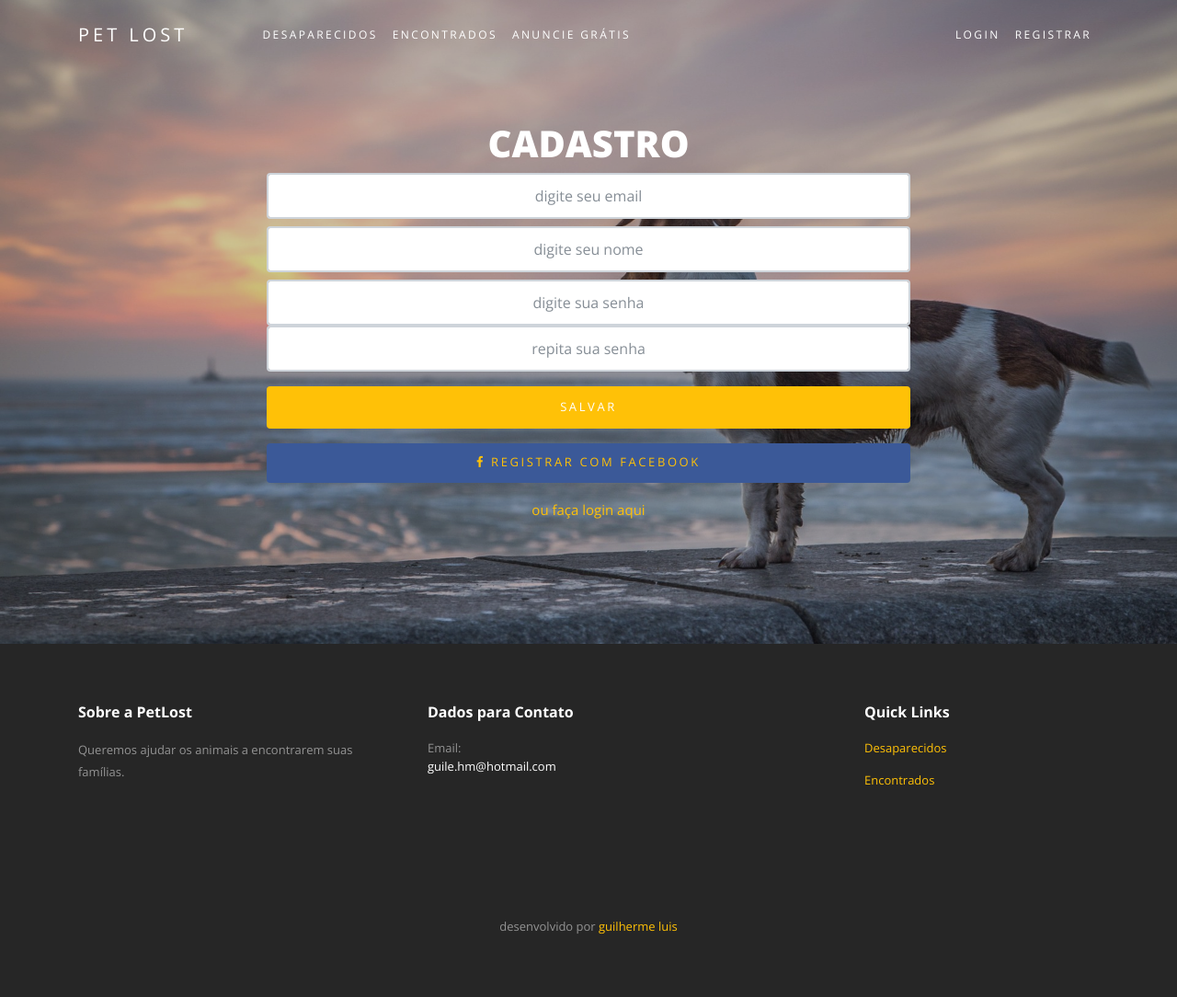
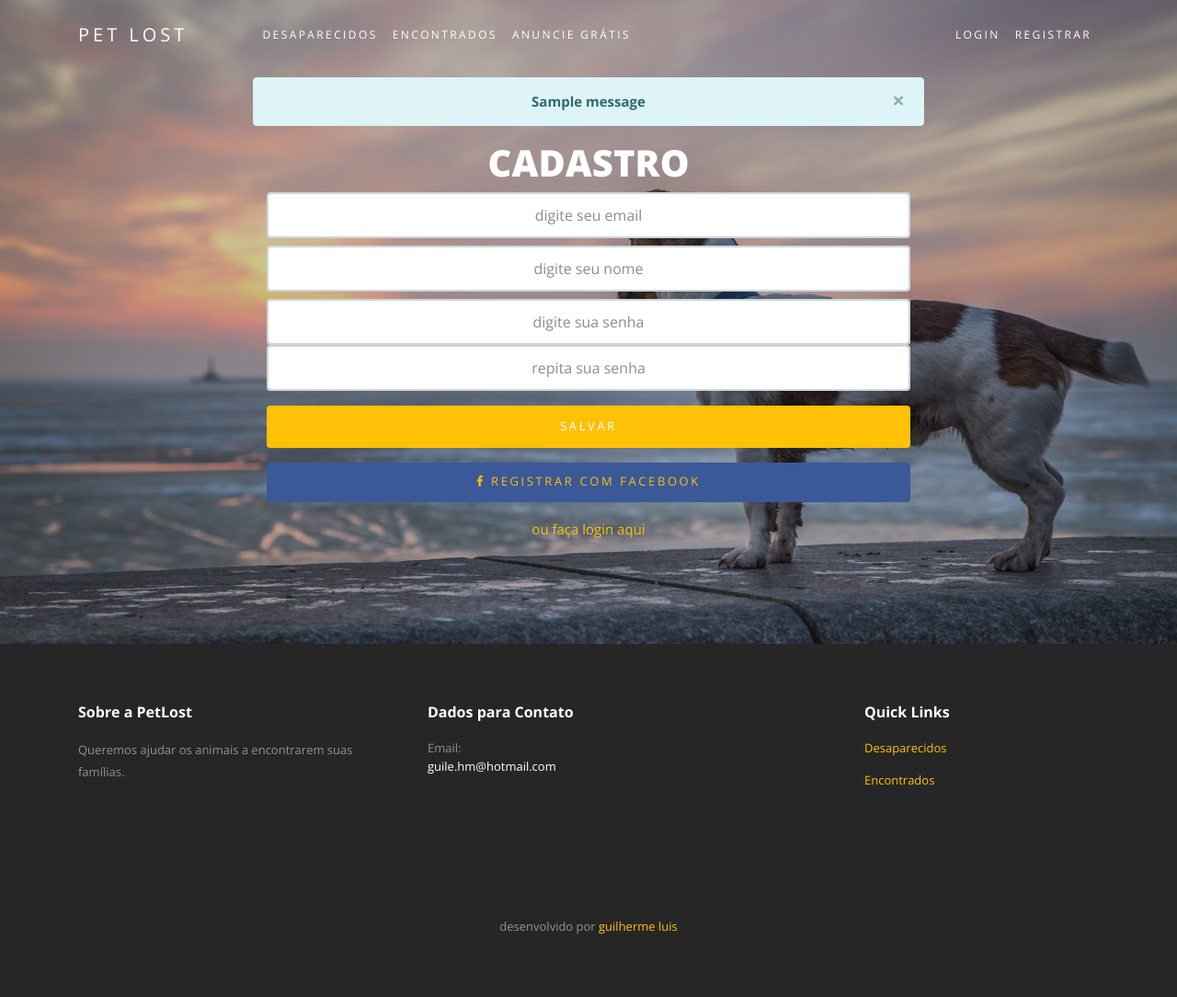
Before and after one commit to guilehm/pet-lost, a Django app: page /accounts/signup/ in a window 1280 px wide. Shown: the whole page at 92% size. Run offline with Django 3.2, Linux system fonts and the light colour scheme; tables that the repository leaves empty hold one stand-in row (values such as "Sample post"); one stand-in notice (Sample message) is shown; some libraries are stand-ins or nearby versions.

Commit message:
add recatpcha to html

```diff
--- a/web/templates/accounts/signup.html
+++ b/web/templates/accounts/signup.html
@@ -10,6 +10,16 @@
             <div class="container">
                 <div class="row slider-text align-items-center justify-content-center">
                     <div class="col-md-8 text-center col-sm-12 element-animate">
+                        {% if messages %}
+                            {% for message in messages %}
+                                <div class="alert {% if message.tags == 'error' %}alert-danger{% else %}alert-info{% endif %} alert-dismissible fade show" role="alert">
+                                    <strong>{{ message }}</strong>
+                                    <button type="button" class="close" data-dismiss="alert" aria-label="Close">
+                                        <span aria-hidden="true">&times;</span>
+                                    </button>
+                                </div>
+                            {% endfor %}
+                        {% endif %}
                         <div class="container text-center">
                             {% if not request.user.is_authenticated %}
                                 <form class="form-signin" method="post">
@@ -54,6 +64,11 @@
                                         Registrar com Facebook
                                     </a>
                                     <a href="{% url 'web:account-login' %}" class="">ou faça login aqui</a>
+                                    {% block headers %}
+                                        <script src='https://www.google.com/recaptcha/api.js'></script>
+                                    {% endblock %}
+                                    <br>
+                                    <div class="g-recaptcha text-center mt-2" style="display: inline-block;" data-sitekey="{{ site_key }}"></div>
                                 </form>
                             {% else %}
                                 <h1 class="display-4 mb-2">Olá, {{ request.user.first_name }} seja bem-vindo</h1>
```
